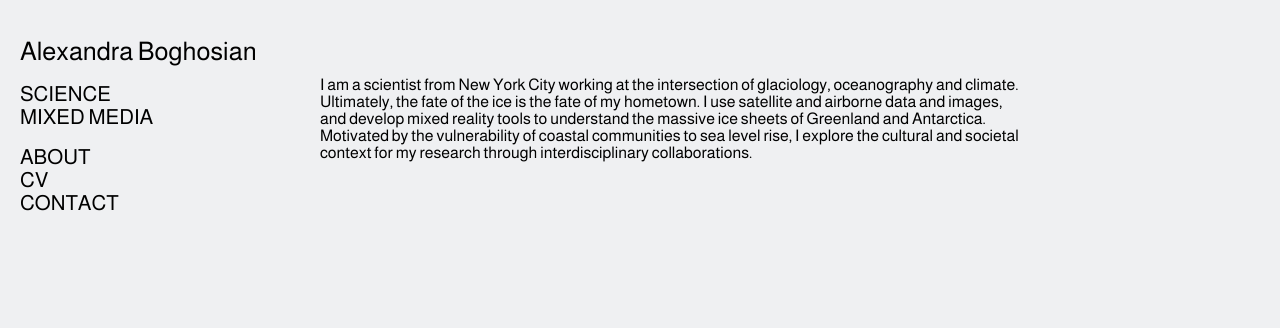
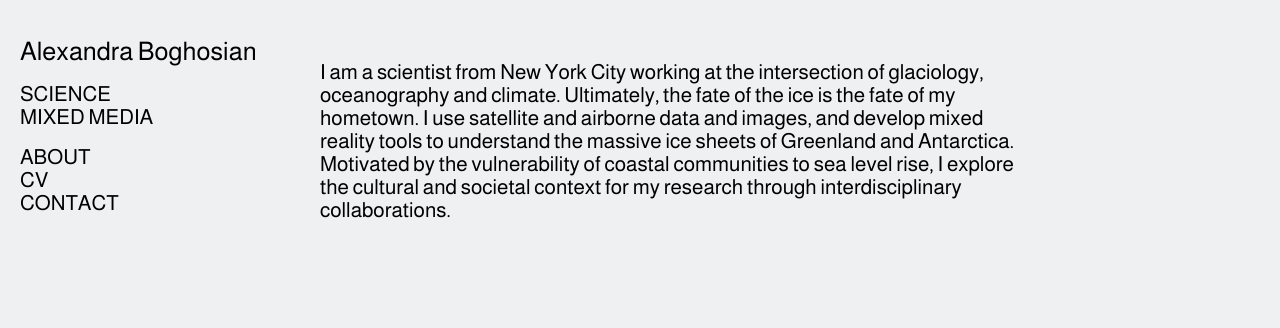
Before and after one commit to aboghosiansite/aboghosiansite, a plain HTML site: page pages/about.html in a window 1280 px wide. Shown: the top 328 px of the page. Drawn offline with Linux system fonts and the light colour scheme; files whose address does not match are found by name; a web font is replaced by a local one.

Commit message:
font size in about

```diff
--- a/pages/about.html
+++ b/pages/about.html
@@ -27,11 +27,11 @@
         </div>
 
         <div class="content">
-            <p id="abt">
+            <h2 id="abt">
                 I am a scientist from New York City working at the intersection of glaciology, oceanography and climate. Ultimately, the fate of the ice is the fate of my hometown. I use satellite and airborne data and images, and develop mixed reality tools to understand
                 the massive ice sheets of Greenland and Antarctica. Motivated by the vulnerability of coastal communities to sea level rise, I explore the cultural and societal context for my research through interdisciplinary collaborations.
 
-            </p>
+            </h2>
         </div>
 
         <div class="footerimage">
```
